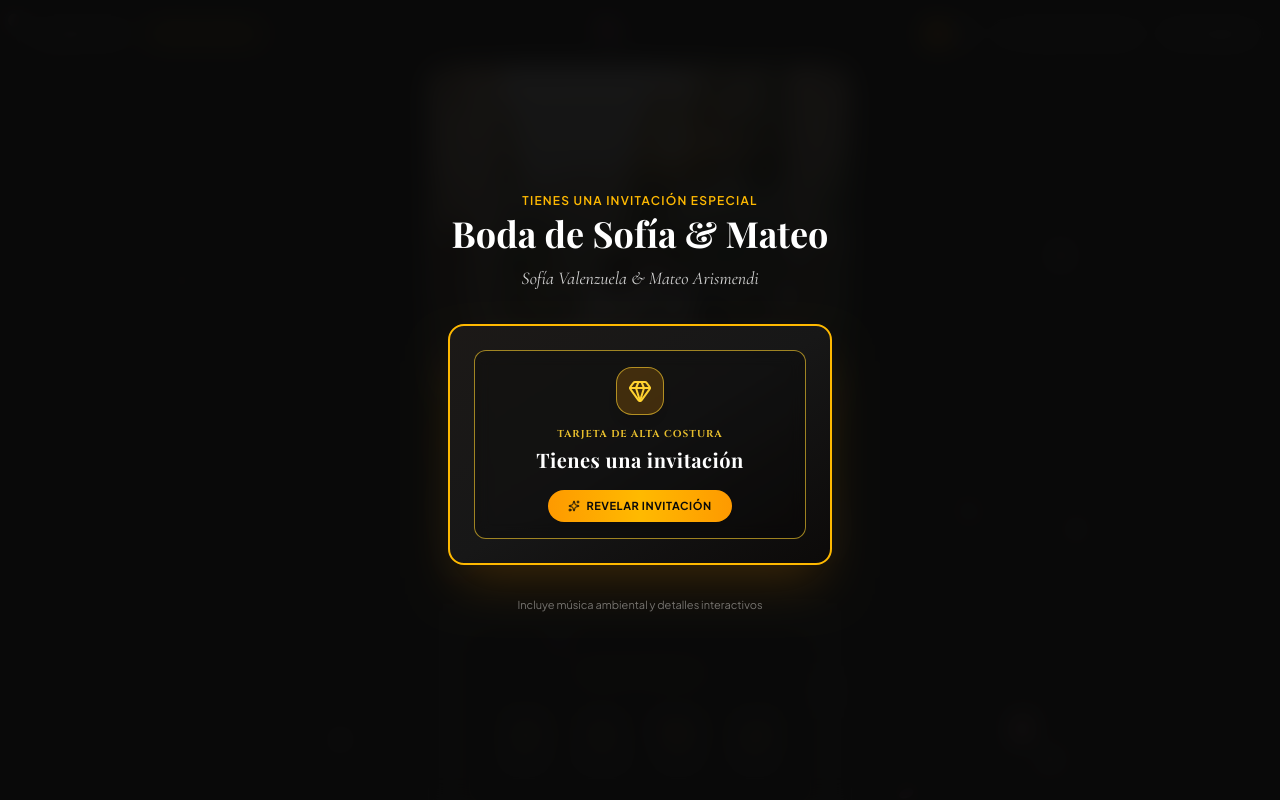
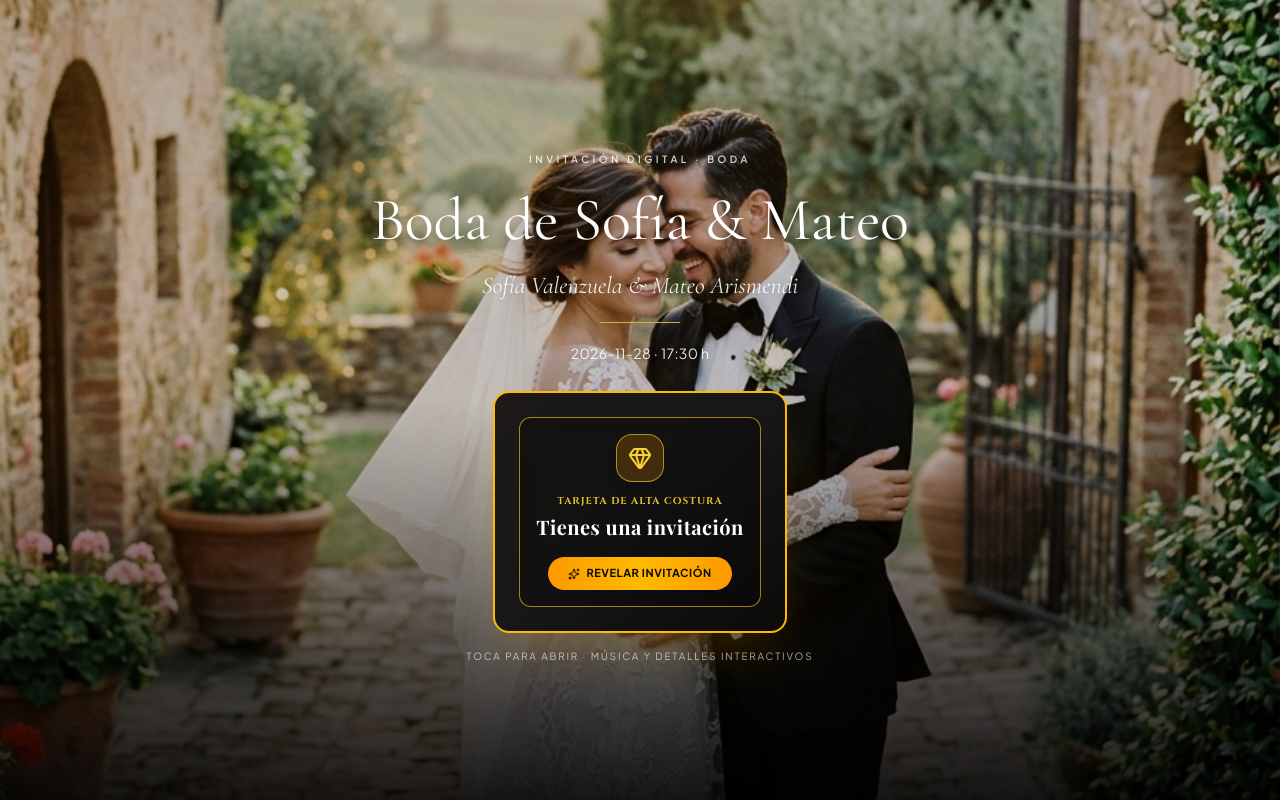
Before and after one commit to rlavariega2026/invitaciones-agency, a React (Vite) app: page / in a window 1280 px wide. Both pictures are taken after a click on the button "ABRIR DEMOSTRACIÓN REAL". Shown: the top 800 px of the page. Built offline with nearby package versions, Linux system fonts and the light colour scheme; a web font is replaced by a local one.

Commit message:
Make invitations immersive full-screen digital cards

```diff
--- a/src/components/invitation/InvitationViewer.tsx
+++ b/src/components/invitation/InvitationViewer.tsx
@@ -237,7 +237,10 @@ export const InvitationViewer: React.FC<InvitationViewerProps> = ({
   }
 
   return (
-    <div className={`relative ${isEmbedded ? 'w-full h-full overflow-y-auto' : 'min-h-screen'} bg-neutral-950 text-neutral-100 selection:bg-amber-500/20`}>
+    <div
+      style={{ '--invitation-accent': invitation.primaryColor || '#d4af37' } as React.CSSProperties}
+      className={`relative ${isEmbedded ? 'h-full w-full overflow-y-auto' : isStandalone ? 'min-h-screen w-full' : 'min-h-screen'} bg-neutral-950 text-neutral-100 selection:bg-amber-500/20`}
+    >
       {/* Background celebration particles */}
       <CelebrationParticles type={invitation.particlesEffect || 'petals'} intensity="gentle" isEmbedded={isEmbedded} />
 
@@ -339,47 +342,45 @@ export const InvitationViewer: React.FC<InvitationViewerProps> = ({
       {/* 1. ENVELOPE OPENING OVERLAY (Unsealing experience) */}
       {/* ------------------------------------------------------------- */}
       {!isOpened && (
-        <div className={`${isEmbedded ? 'absolute' : 'fixed'} inset-0 z-40 flex items-center justify-center bg-neutral-950/95 p-4 backdrop-blur-md`}>
-          <div className="relative w-full max-w-md text-center space-y-6">
-            {/* Event Title & Hosts */}
-            <div className="space-y-2">
-              <span className="text-xs uppercase tracking-widest text-amber-400 font-semibold">
-                Tienes una invitación especial
-              </span>
-              <h2 className="font-playfair text-3xl sm:text-4xl font-bold text-white leading-tight">
-                {invitation.title}
-              </h2>
-              <p className="font-cormorant text-lg italic text-neutral-300 max-w-xs mx-auto">
-                {invitation.hostNames}
-              </p>
-            </div>
-
-            {/* Personalized Guest Badge (If guest param is provided in URL) */}
+        <div className={`${isEmbedded ? 'absolute' : 'fixed'} inset-0 z-40 isolate flex min-h-[100dvh] items-end justify-center overflow-hidden bg-neutral-950 text-center`}>
+          <img
+            src={invitation.coverImage}
+            alt=""
+            aria-hidden="true"
+            className="absolute inset-0 h-full w-full object-cover object-center"
+            referrerPolicy="no-referrer"
+          />
+          <div className="absolute inset-0 bg-gradient-to-b from-black/25 via-black/20 to-black/90" />
+          <div className="relative z-10 mx-auto flex min-h-[100dvh] w-full max-w-2xl flex-col items-center justify-end px-6 pb-[max(2.5rem,env(safe-area-inset-bottom))] pt-16 sm:justify-center sm:pb-12">
+            <span className="mb-4 text-[10px] font-semibold uppercase tracking-[0.35em] text-white/80">
+              Invitación digital · {invitation.category === 'xv_anos' ? 'Mis XV años' : invitation.category.replace(/_/g, ' ')}
+            </span>
+            <h2 className="max-w-xl font-cormorant text-4xl font-medium leading-tight text-white drop-shadow-lg sm:text-6xl">
+              {invitation.title}
+            </h2>
+            <p className="mt-3 max-w-md font-cormorant text-xl italic text-white/90 drop-shadow sm:text-2xl">
+              {invitation.hostNames}
+            </p>
+            <div className="my-5 h-px w-20" style={{ backgroundColor: invitation.primaryColor || '#d4af37' }} />
+            <p className="max-w-sm text-sm tracking-wide text-white/90 drop-shadow">
+              {invitation.eventDate} · {invitation.eventTime} h
+            </p>
             {guestParam.guestName && (
-              <div className="mx-auto max-w-xs rounded-xl border border-amber-500/40 bg-amber-500/10 p-3 text-center space-y-1">
-                <span className="text-[10px] uppercase tracking-widest text-amber-300 font-mono block">
-                  Pase Personalizado de Honor
-                </span>
-                <p className="text-sm font-bold text-white">
-                  {guestParam.guestName}
-                </p>
-                <p className="text-[11px] text-amber-200/90 font-medium">
-                  {guestParam.guestPasses} {guestParam.guestPasses === 1 ? 'Pase reservado' : 'Pases reservados'}
-                </p>
+              <div className="mt-5 rounded-xl border border-white/30 bg-black/30 px-5 py-3 text-white backdrop-blur-md">
+                <span className="block text-[10px] uppercase tracking-[0.2em] text-white/75">Pase personalizado</span>
+                <p className="mt-1 text-sm font-semibold">{guestParam.guestName}</p>
+                <p className="text-xs text-white/80">{guestParam.guestPasses} {guestParam.guestPasses === 1 ? 'pase reservado' : 'pases reservados'}</p>
               </div>
             )}
-
-            {/* Selected Entrance Button (1 of 12 distinct visual designs) */}
-            <div className="py-2">
+            <div className="mt-7">
               <EntranceButton
                 design={invitation.entranceButtonDesign || (invitation.envelopeAnimation as any) || 'wax_seal'}
-                text={invitation.entranceButtonText || 'Tienes una invitación'}
+                text={invitation.entranceButtonText || 'Abrir invitación'}
                 onClick={handleOpenEnvelope}
               />
             </div>
-
-            <p className="text-[11px] text-neutral-500">
-              {invitation.musicTrackId !== 'none' ? 'Incluye música ambiental y detalles interactivos' : 'Diseñado con elegancia'}
+            <p className="mt-4 text-[10px] uppercase tracking-[0.18em] text-white/65">
+              {invitation.musicTrackId !== 'none' ? 'Toca para abrir · Música y detalles interactivos' : 'Toca para abrir la invitación'}
             </p>
           </div>
         </div>
@@ -388,23 +389,23 @@ export const InvitationViewer: React.FC<InvitationViewerProps> = ({
       {/* ------------------------------------------------------------- */}
       {/* 2. INVITATION CONTENT CONTAINER */}
       {/* ------------------------------------------------------------- */}
-      <div className={`mx-auto transition-all duration-300 ${isEmbedded ? 'max-w-md py-6 px-3' : deviceFrameMode === 'mobile' ? 'max-w-md py-16 px-3' : 'max-w-4xl py-20 px-6'}`}>
-        <article className="overflow-hidden rounded-3xl border border-neutral-800 bg-neutral-900/90 shadow-2xl shadow-black backdrop-blur-xl">
+      <div className={`mx-auto transition-all duration-300 ${isEmbedded ? 'max-w-md py-6 px-3' : isStandalone ? 'w-full px-0 py-0' : deviceFrameMode === 'mobile' ? 'max-w-md py-16 px-3' : 'max-w-4xl py-20 px-6'}`}>
+        <article className={`overflow-hidden bg-neutral-950 shadow-2xl shadow-black ${isStandalone ? 'min-h-screen w-full rounded-none border-0' : 'rounded-3xl border border-neutral-800'}`}>
 
           {/* HERO COVER HEADER */}
-          <div className="relative aspect-[3/4] sm:aspect-[4/5] w-full overflow-hidden bg-neutral-950">
+          <div className={`relative w-full overflow-hidden bg-neutral-950 ${isStandalone ? 'h-[100dvh] min-h-[620px]' : 'aspect-[3/4] sm:aspect-[4/5]'}`}>
             <img
               src={invitation.coverImage}
               alt={invitation.title}
-              className="h-full w-full object-cover"
+              className="absolute inset-0 h-full w-full object-cover object-center"
               referrerPolicy="no-referrer"
             />
             {/* Luxury gradient scrim */}
-            <div className="absolute inset-0 bg-gradient-to-t from-neutral-950 via-neutral-950/40 to-transparent" />
+            <div className="absolute inset-0 bg-gradient-to-t from-neutral-950/95 via-neutral-950/30 to-black/10" />
 
             {/* Overlaid Header Content */}
             <div className="absolute inset-0 flex flex-col justify-end p-6 sm:p-10 text-center space-y-4">
-              <span className="font-cinzel text-xs font-semibold uppercase tracking-widest text-amber-300">
+              <span className="font-cinzel text-xs font-semibold uppercase tracking-widest" style={{ color: invitation.primaryColor || '#d4af37' }}>
                 {invitation.headline}
               </span>
 
@@ -412,7 +413,7 @@ export const InvitationViewer: React.FC<InvitationViewerProps> = ({
                 {invitation.hostNames}
               </h1>
 
-              <div className="mx-auto h-0.5 w-16 bg-amber-400 my-2" />
+              <div className="mx-auto my-2 h-0.5 w-16" style={{ backgroundColor: invitation.primaryColor || '#d4af37' }} />
 
               <p className="font-cinzel text-sm sm:text-base tracking-wider text-neutral-200">
                 {invitation.eventDate} · {invitation.eventTime} HRS
@@ -428,12 +429,12 @@ export const InvitationViewer: React.FC<InvitationViewerProps> = ({
 
             {/* COUNTDOWN TIMER */}
             <div className="rounded-2xl border border-amber-500/20 bg-neutral-950/80 p-6 text-center shadow-inner">
-              <span className="text-[11px] font-semibold uppercase tracking-widest text-amber-400">
+              <span className="text-[11px] font-semibold uppercase tracking-widest" style={{ color: invitation.primaryColor || '#d4af37' }}>
                 Cuenta Regresiva
               </span>
               <div className="mt-4 grid grid-cols-4 gap-2 sm:gap-4 max-w-sm mx-auto">
                 <div className="rounded-xl border border-neutral-800 bg-neutral-900/80 p-3">
-                  <span className="font-playfair text-2xl sm:text-3xl font-bold text-amber-300 tabular-nums">
+                  <span className="font-playfair text-2xl sm:text-3xl font-bold tabular-nums" style={{ color: invitation.primaryColor || '#d4af37' }}>
                     {timeLeft.days}
                   </span>
                   <p className="text-[10px] uppercase tracking-wider text-neutral-400 mt-1">Días</p>
```
